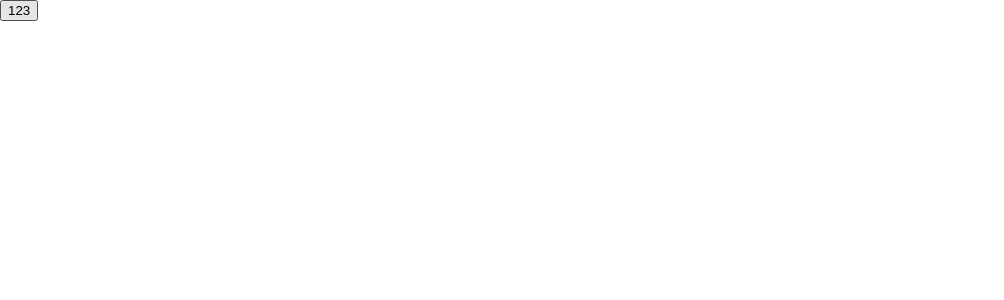
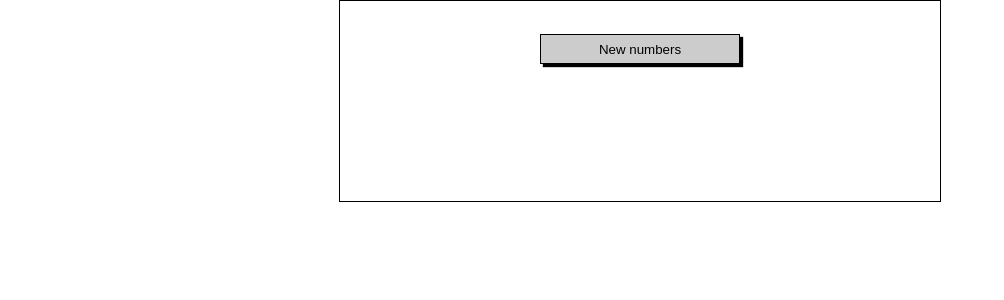
Before and after one commit to KadyrPoyraz228337/js_group_5_homework_52_Kadyr_Poiraz, a React (Create React App) app: page / in a window 1280 px wide. Shown: the top 300 px of the page, without its empty margins (0-1004 px from the left). Built offline with nearby package versions, Linux system fonts and the light colour scheme.

Commit message:
Финальная дороботка и мелкие изменения

```diff
--- a/src/Components/barrels/barrel/Barrel.js
+++ b/src/Components/barrels/barrel/Barrel.js
@@ -3,9 +3,11 @@ import React, { Component } from 'react';
 class Barrel extends Component{
     render() {
         return (
-            <span className="barrelElement">
-                {this.props.value}
-            </span>
+            <div className="barrelElement">
+                <span>
+                    {this.props.value}
+                </span>
+            </div>
         )
     }
 }
--- a/src/Components/barrels/barrels.js
+++ b/src/Components/barrels/barrels.js
@@ -6,10 +6,10 @@ class Barrels extends Component {
         isClicked: false,
         arrayValues: [],
     };
-    createRandomNumber(...array) {
+    createRandomNumber(array) {
         const number = Math.floor(Math.random()*(36-5)-1)+5;
 
-        return array[0] === number || array[1] === number || array[2] === number || array[3] === number || array[4] === number ? this.createRandomNumber(...array) : number;
+        return array[0] === number || array[1] === number || array[2] === number || array[3] === number || array[4] === number ? this.createRandomNumber(array) : number;
     }
 
     createBarrelValues() {
@@ -19,7 +19,7 @@ class Barrels extends Component {
         });
         let arr = [];
         for(let i = 0; i < 5; i++) {
-            arr.push(this.createRandomNumber(this.state.arrayValues));
+            arr.push(this.createRandomNumber(arr));
         }
         arr.sort((a,b)=>{
             return a - b;
@@ -29,8 +29,8 @@ class Barrels extends Component {
     }
     render() {
         return (
-            <div>
-                <button onClick={this.createBarrelValues.bind(this)}>123</button>
+            <div className="loto">
+                <button onClick={this.createBarrelValues.bind(this)} className="btn">New numbers</button>
                 {this.state.isClicked &&
                 <div className="barrelsBLock">
                     {this.state.arrayValues.map(key => <Barrel value={key} />)}
--- a/src/index.css
+++ b/src/index.css
@@ -3,3 +3,40 @@ body {
   padding: 0;
   font-family: sans-serif;
 }
+.loto {
+  display: flex;
+  flex-direction: column;
+  align-items: center;
+  width: 600px;
+  height: 200px;
+  margin: 0 auto;
+  border: 1px solid #000;
+}
+.btn {
+  width: 200px;
+  height: 30px;
+  margin: 33px 0 30px 0;
+  background: #ccc;
+  box-shadow: 3px 3px 1px;
+  border: 1px solid #000;
+}
+.btn:active {
+  margin: 36px 0 27px 0;
+  box-shadow: none;
+}
+.barrelsBLock {
+  display: flex;
+}
+.barrelElement {
+  display: flex;
+  align-items: center;
+  width: 40px;
+  height: 40px;
+  margin: 0 10px;
+  padding: 0 0 0 0;
+  border: 1px solid #000;
+  border-radius: 50%;
+}
+.barrelElement span {
+  margin: 0 auto;
+}
```
